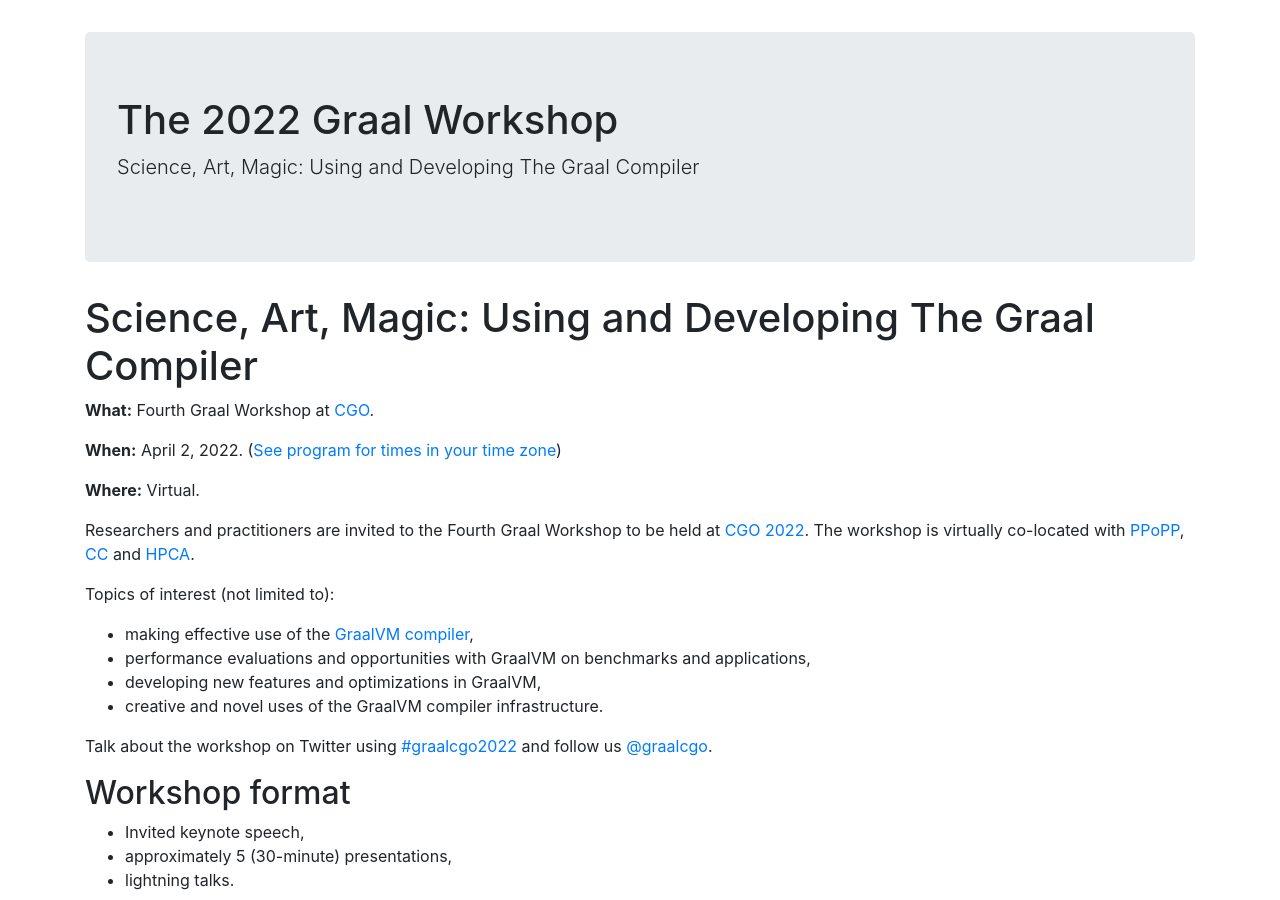
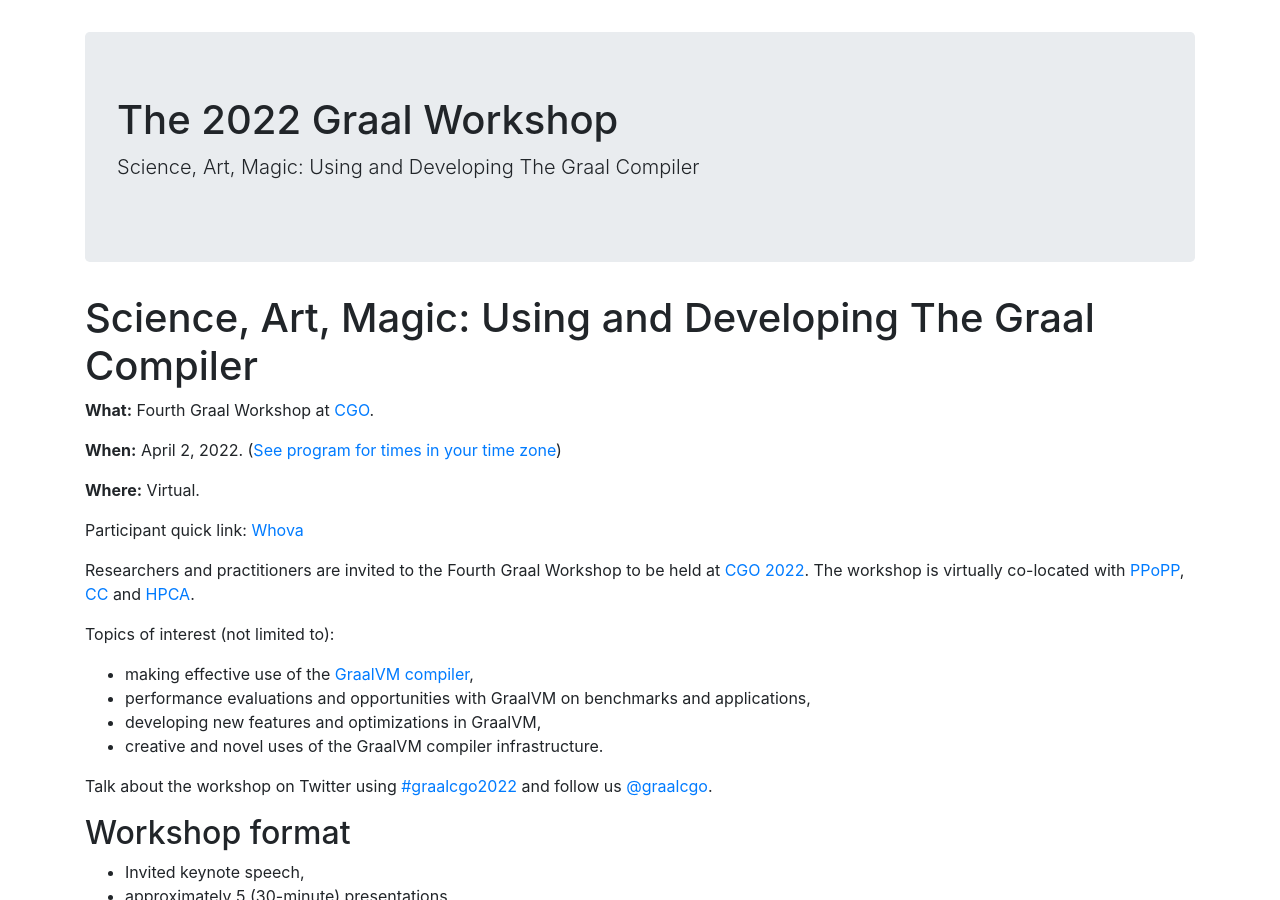
Before and after one commit to graalworkshop/graalworkshop.github.io, a Jekyll site: the page built from 2022/index.md, in a window 1280 px wide and 900 px high. Built offline with Jekyll 4.4.1, drawn with Linux system fonts in a browser that asks for light colours.

Commit message:
Add whova link

```diff
--- a/2022/index.md
+++ b/2022/index.md
@@ -11,6 +11,7 @@ title: 2022
 
 **Where:** Virtual.
 
+Participant quick link: [Whova](https://whova.com/portal/webapp/ppopp_202204/Agenda/2239303)
 
 Researchers and practitioners are invited to the Fourth Graal Workshop to be held at [CGO 2022](https://conf.researchr.org/home/cgo-2022). The workshop is virtually co-located with [PPoPP](https://conf.researchr.org/home/PPoPP-2022), [CC](https://conf.researchr.org/home/CC-2022) and [HPCA](https://hpca-conf.org/2022/).
 
```
